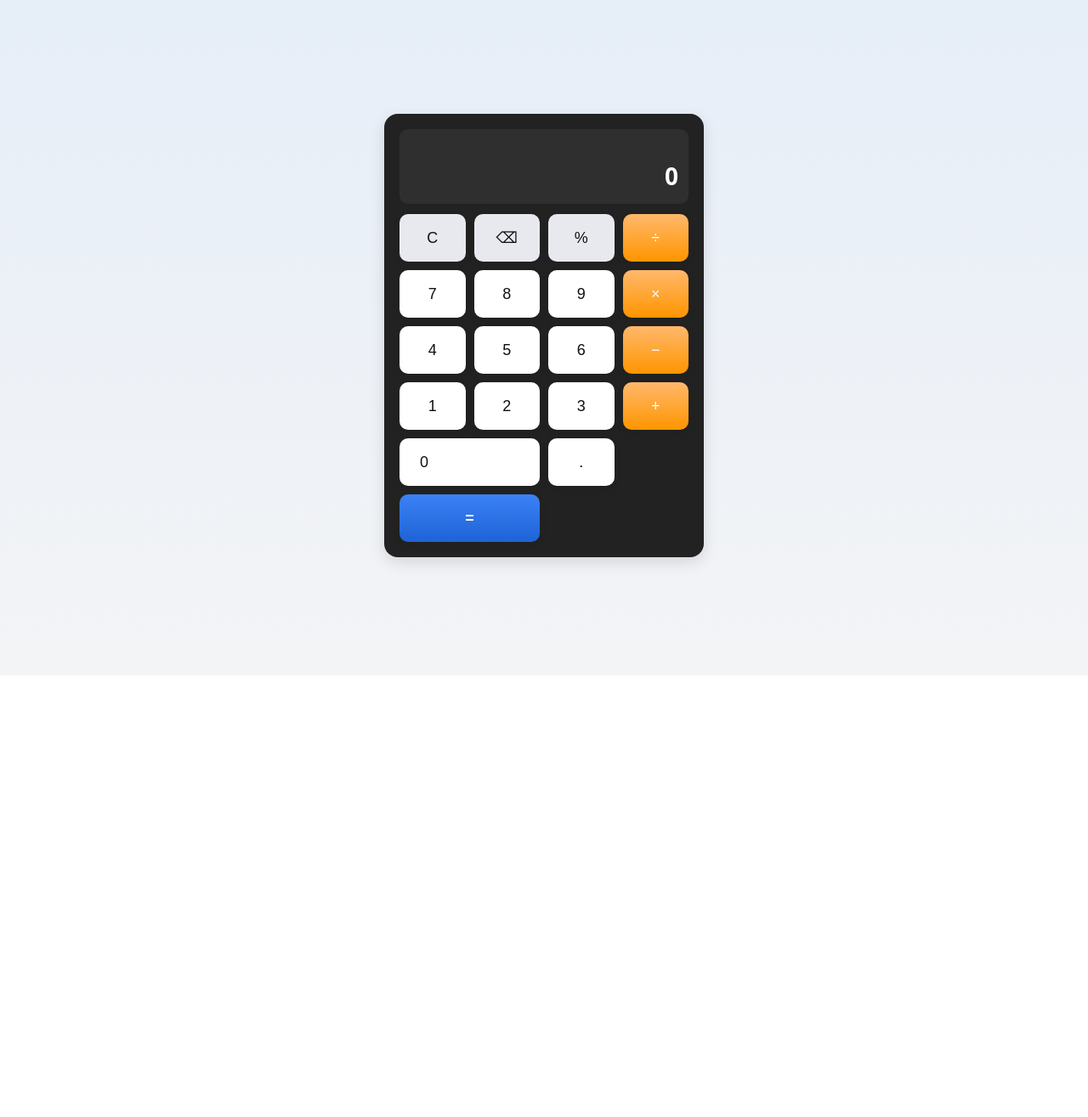
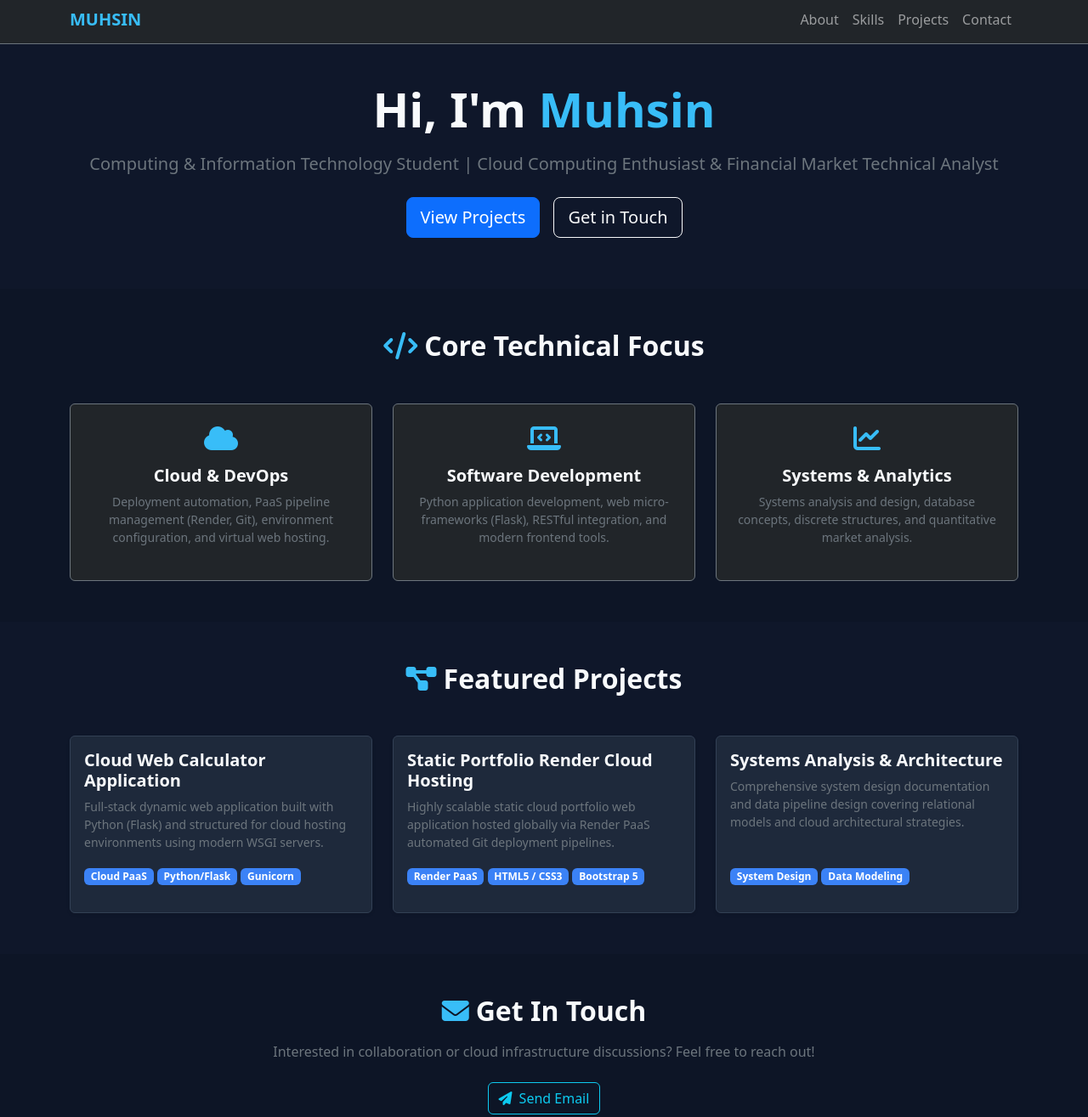
Before and after one commit to muhsin-moha/my-portfolio-app, a plain HTML site: page index.html in a window 1280 px wide. Shown: the part 5-1320 px from the top of the page at 85% size. Before the commit the page ends 800 px from the top, so only its background shows below. Drawn offline with nearby package versions, Linux system fonts and the light colour scheme.

Commit message:
Transform index.html from calculator to portfolio layout
Replaced simple calculator HTML structure with a portfolio layout, including Bootstrap integration and updated styles.

```diff
--- a/index.html
+++ b/index.html
@@ -1,218 +1,180 @@
-<!doctype html>
+<!DOCTYPE html>
 <html lang="en">
 <head>
-  <meta charset="utf-8" />
-  <meta name="viewport" content="width=device-width,initial-scale=1" />
-  <title>Simple Calculator</title>
+    <meta charset="UTF-8">
+    <meta name="viewport" content="width=device-width, initial-scale=1.0">
+    <title>Muhsin | Portfolio</title>
+    <!-- Bootstrap 5 CSS -->
+    <link href="https://cdn.jsdelivr.net/npm/bootstrap@5.3.0/dist/css/bootstrap.min.css" rel="stylesheet">
+    <!-- FontAwesome Icons -->
+    <link rel="stylesheet" href="https://cdnjs.cloudflare.com/ajax/libs/font-awesome/6.4.0/css/all.min.css">
     <style>
-    :root{
-      --bg:#f3f4f6; --panel:#222; --button:#fff; --accent:#ff9500;
-      --muted:#9aa0a6; --shadow: 0 6px 18px rgba(0,0,0,0.12);
-      font-family: system-ui, -apple-system, "Segoe UI", Roboto, "Helvetica Neue", Arial;
+        body {
+            background-color: #0f172a;
+            color: #f8fafc;
+            font-family: system-ui, -apple-system, sans-serif;
         }
-    html,body{height:100%; margin:0; background:linear-gradient(180deg,#e6eef8,#f3f4f6); display:flex; align-items:center; justify-content:center;}
-    .calculator{
-      width:340px; background:var(--panel); border-radius:16px; padding:18px; box-shadow:var(--shadow); color:#fff;
-      display:flex; flex-direction:column; gap:12px;
+        .hero-section {
+            padding: 100px 0 60px;
         }
-    .display{
-      background:rgba(255,255,255,0.06); padding:12px; border-radius:10px; min-height:64px;
-      display:flex; flex-direction:column; justify-content:center; word-break:break-all;
+        .card {
+            background-color: #1e293b;
+            border: 1px solid #334155;
+            color: #f8fafc;
+            transition: transform 0.2s ease-in-out;
         }
-    .expression{ font-size:14px; color:var(--muted); min-height:18px; }
-    .result{ font-size:28px; text-align:right; font-weight:600; margin-top:4px; }
-    .keys{ display:grid; grid-template-columns: repeat(4,1fr); gap:10px; }
-    button.key{
-      height:56px; border-radius:10px; border:0; font-size:18px; cursor:pointer;
-      background:var(--button); color:#111; box-shadow: 0 4px 10px rgba(0,0,0,0.08);
-      transition:transform .06s ease, box-shadow .06s ease;
+        .card:hover {
+            transform: translateY(-5px);
         }
-    button.key:active{ transform:translateY(2px); box-shadow:none; }
-    button.op{ background:linear-gradient(180deg,#ffb86b,var(--accent)); color:#fff; }
-    button.ctrl{ background:#e8e9ee; color:#111; }
-    button.equal{ grid-column: span 2; background:linear-gradient(180deg,#3b82f6,#1e63d6); color:#fff; font-weight:700; }
-    @media (max-width:380px){
-      .calculator{ width:94vw; padding:14px; }
+        .badge-custom {
+            background-color: #3b82f6;
+            color: #fff;
+        }
+        .text-accent {
+            color: #38bdf8;
+        }
+        footer {
+            border-top: 1px solid #334155;
         }
     </style>
 </head>
 <body>
-  <main class="calculator" aria-label="Simple calculator">
-    <div class="display" role="region" aria-live="polite">
-      <div id="expression" class="expression" aria-hidden="true"></div>
-      <div id="result" class="result">0</div>
+
+    <!-- Navigation -->
+    <nav class="navbar navbar-expand-lg navbar-dark bg-dark fixed-top border-bottom border-secondary">
+        <div class="container">
+            <a class="navbar-brand fw-bold text-accent" href="#">MUHSIN</a>
+            <button class="navbar-toggler" type="button" data-bs-toggle="collapse" data-bs-target="#navbarNav">
+                <span class="navbar-toggler-icon"></span>
+            </button>
+            <div class="collapse navbar-collapse" id="navbarNav">
+                <ul class="navbar-nav ms-auto">
+                    <li class="nav-item"><a class="nav-link" href="#about">About</a></li>
+                    <li class="nav-item"><a class="nav-link" href="#skills">Skills</a></li>
+                    <li class="nav-item"><a class="nav-link" href="#projects">Projects</a></li>
+                    <li class="nav-item"><a class="nav-link" href="#contact">Contact</a></li>
+                </ul>
             </div>
+        </div>
+    </nav>
 
-    <div class="keys" role="group" aria-label="Calculator keys">
-      <button class="key ctrl" data-action="clear" title="Clear (C)">C</button>
-      <button class="key ctrl" data-action="back" title="Backspace">⌫</button>
-      <button class="key ctrl" data-action="percent" title="Percent">%</button>
-      <button class="key op" data-value="÷" title="Divide">÷</button>
+    <!-- Hero / About Section -->
+    <section id="about" class="hero-section text-center">
+        <div class="container">
+            <h1 class="display-4 fw-bold mb-3">Hi, I'm <span class="text-accent">Muhsin</span></h1>
+            <p class="lead text-secondary max-w-2xl mx-auto mb-4">
+                Computing & Information Technology Student | Cloud Computing Enthusiast & Financial Market Technical Analyst
+            </p>
+            <div class="d-flex justify-content-center gap-3">
+                <a href="#projects" class="btn btn-primary btn-lg">View Projects</a>
+                <a href="#contact" class="btn btn-outline-light btn-lg">Get in Touch</a>
+            </div>
+        </div>
+    </section>
 
-      <button class="key" data-value="7">7</button>
-      <button class="key" data-value="8">8</button>
-      <button class="key" data-value="9">9</button>
-      <button class="key op" data-value="×">×</button>
+    <!-- Skills Section -->
+    <section id="skills" class="py-5 bg-opacity-10 bg-black">
+        <div class="container">
+            <h2 class="text-center fw-bold mb-5"><i class="fa-solid fa-code text-accent me-2"></i>Core Technical Focus</h2>
+            <div class="row g-4 text-center">
+                <div class="col-md-4">
+                    <div class="p-4 rounded border border-secondary bg-dark h-100">
+                        <i class="fa-solid fa-cloud fa-2x text-accent mb-3"></i>
+                        <h4 class="h5 fw-bold">Cloud & DevOps</h4>
+                        <p class="small text-secondary">Deployment automation, PaaS pipeline management (Render, Git), environment configuration, and virtual web hosting.</p>
+                    </div>
+                </div>
+                <div class="col-md-4">
+                    <div class="p-4 rounded border border-secondary bg-dark h-100">
+                        <i class="fa-solid fa-laptop-code fa-2x text-accent mb-3"></i>
+                        <h4 class="h5 fw-bold">Software Development</h4>
+                        <p class="small text-secondary">Python application development, web micro-frameworks (Flask), RESTful integration, and modern frontend tools.</p>
+                    </div>
+                </div>
+                <div class="col-md-4">
+                    <div class="p-4 rounded border border-secondary bg-dark h-100">
+                        <i class="fa-solid fa-chart-line fa-2x text-accent mb-3"></i>
+                        <h4 class="h5 fw-bold">Systems & Analytics</h4>
+                        <p class="small text-secondary">Systems analysis and design, database concepts, discrete structures, and quantitative market analysis.</p>
+                    </div>
+                </div>
+            </div>
+        </div>
+    </section>
 
-      <button class="key" data-value="4">4</button>
-      <button class="key" data-value="5">5</button>
-      <button class="key" data-value="6">6</button>
-      <button class="key op" data-value="−">−</button>
+    <!-- Projects Section -->
+    <section id="projects" class="py-5">
+        <div class="container">
+            <h2 class="text-center fw-bold mb-5"><i class="fa-solid fa-diagram-project text-accent me-2"></i>Featured Projects</h2>
+            <div class="row g-4">
+                <!-- Project 1 -->
+                <div class="col-md-6 col-lg-4">
+                    <div class="card h-100 shadow-sm">
+                        <div class="card-body d-flex flex-column">
+                            <h5 class="card-title fw-bold">Cloud Web Calculator Application</h5>
+                            <p class="card-text text-secondary small flex-grow-1">
+                                Full-stack dynamic web application built with Python (Flask) and structured for cloud hosting environments using modern WSGI servers.
+                            </p>
+                            <div class="mb-3">
+                                <span class="badge badge-custom">Cloud PaaS</span>
+                                <span class="badge badge-custom">Python/Flask</span>
+                                <span class="badge badge-custom">Gunicorn</span>
+                            </div>
+                        </div>
+                    </div>
+                </div>
+                <!-- Project 2 -->
+                <div class="col-md-6 col-lg-4">
+                    <div class="card h-100 shadow-sm">
+                        <div class="card-body d-flex flex-column">
+                            <h5 class="card-title fw-bold">Static Portfolio Render Cloud Hosting</h5>
+                            <p class="card-text text-secondary small flex-grow-1">
+                                Highly scalable static cloud portfolio web application hosted globally via Render PaaS automated Git deployment pipelines.
+                            </p>
+                            <div class="mb-3">
+                                <span class="badge badge-custom">Render PaaS</span>
+                                <span class="badge badge-custom">HTML5 / CSS3</span>
+                                <span class="badge badge-custom">Bootstrap 5</span>
+                            </div>
+                        </div>
+                    </div>
+                </div>
+                <!-- Project 3 -->
+                <div class="col-md-6 col-lg-4">
+                    <div class="card h-100 shadow-sm">
+                        <div class="card-body d-flex flex-column">
+                            <h5 class="card-title fw-bold">Systems Analysis & Architecture</h5>
+                            <p class="card-text text-secondary small flex-grow-1">
+                                Comprehensive system design documentation and data pipeline design covering relational models and cloud architectural strategies.
+                            </p>
+                            <div class="mb-3">
+                                <span class="badge badge-custom">System Design</span>
+                                <span class="badge badge-custom">Data Modeling</span>
+                            </div>
+                        </div>
+                    </div>
+                </div>
+            </div>
+        </div>
+    </section>
 
-      <button class="key" data-value="1">1</button>
-      <button class="key" data-value="2">2</button>
-      <button class="key" data-value="3">3</button>
-      <button class="key op" data-value="+">+</button>
+    <!-- Contact Section -->
+    <section id="contact" class="py-5 bg-opacity-10 bg-black">
+        <div class="container text-center">
+            <h2 class="fw-bold mb-3"><i class="fa-solid fa-envelope text-accent me-2"></i>Get In Touch</h2>
+            <p class="text-secondary mb-4">Interested in collaboration or cloud infrastructure discussions? Feel free to reach out!</p>
+            <a href="mailto:oyugaejames@gmail.com" class="btn btn-outline-info"><i class="fa-solid fa-paper-plane me-2"></i>Send Email</a>
+        </div>
+    </section>
 
-      <button class="key" data-value="0" style="grid-column: span 2; text-align:left; padding-left:24px;">0</button>
-      <button class="key" data-value=".">.</button>
-      <button class="key equal" data-action="equals" title="Equals">=</button>
+    <!-- Footer -->
+    <footer class="py-4 text-center text-secondary small bg-dark">
+        <div class="container">
+            <p class="m-0">&copy; 2026 Muhsin. Hosted on Render Cloud PaaS.</p>
         </div>
-  </main>
+    </footer>
 
-  <script>
-    (function(){
-      const exprEl = document.getElementById('expression');
-      const resultEl = document.getElementById('result');
-      let expression = ''; // stores displayed expression with operator symbols (× ÷ −)
-      let lastKey = '';    // track last key type: 'num','op','dot','equals'
-
-      const operators = { '×':'*', '÷':'/', '−':'-' };
-
-      function updateDisplay(){
-        exprEl.textContent = expression;
-        if(!expression) resultEl.textContent = '0';
-      }
-
-      function safeEvaluate(raw){
-        // convert display operators to JS operators
-        let jsExpr = raw.replace(/×/g,'*').replace(/÷/g,'/').replace(/−/g,'-').replace(/%/g,'/100');
-        // prevent starting with operator except minus
-        jsExpr = jsExpr.replace(/^[+\/*]/,'');
-        try{
-          // Use Function instead of eval to be slightly safer
-          const val = Function('"use strict"; return (' + jsExpr + ')')();
-          if (typeof val === 'number' && isFinite(val)) {
-            // trim trailing .0
-            return Math.round((val + Number.EPSILON) * 1e12) / 1e12;
-          } else {
-            return 'Error';
-          }
-        }catch(e){
-          return 'Error';
-        }
-      }
-
-      function pressValue(v){
-        if (v === '.') {
-          // avoid multiple decimals in the same number
-          const parts = expression.split(/[\+\−\×\÷]/);
-          const last = parts[parts.length - 1];
-          if (last.includes('.')) return;
-          if (lastKey === 'equals') {
-            expression = '0.';
-          } else {
-            if (!last) expression += '0.';
-            else expression += '.';
-          }
-          lastKey = 'dot';
-        } else if (/[0-9]/.test(v)) {
-          if (lastKey === 'equals') {
-            expression = v;
-          } else {
-            expression += v;
-          }
-          lastKey = 'num';
-        } else {
-          // operator pressed
-          if (!expression && v === '−') {
-            // allow negative start
-            expression = '−';
-            lastKey = 'op';
-            return;
-          }
-          // replace last operator if user types two in a row
-          if (/[+\−\×\÷]$/.test(expression)) {
-            expression = expression.slice(0,-1) + v;
-          } else {
-            expression += v;
-          }
-          lastKey = 'op';
-        }
-        updateDisplay();
-      }
-
-      function pressEquals(){
-        if (!expression) return;
-        const res = safeEvaluate(expression);
-        resultEl.textContent = res;
-        expression = String(res === 'Error' ? '' : res).replace(/-/g,'−'); // show negative sign as display minus
-        lastKey = 'equals';
-        exprEl.textContent = ''; // optional: keep result only
-      }
-
-      function pressClear(){
-        expression = '';
-        resultEl.textContent = '0';
-        lastKey = '';
-        updateDisplay();
-      }
-
-      function pressBack(){
-        if (lastKey === 'equals') { pressClear(); return; }
-        expression = expression.slice(0,-1);
-        updateDisplay();
-      }
-
-      // Handle percent as immediate operation on last number: convert "50%" -> "0.5"
-      function pressPercent(){
-        // find last number
-        const match = expression.match(/([0-9]*\.?[0-9]+)$|([−][0-9]*\.?[0-9]+)$/);
-        if (!match) return;
-        const num = match[0].replace('−','-');
-        const percentVal = String(Number(num) / 100);
-        expression = expression.slice(0, match.index) + percentVal.replace(/-/,'−');
-        updateDisplay();
-      }
-
-      document.querySelectorAll('.key').forEach(btn=>{
-        btn.addEventListener('click',()=>{
-          const val = btn.getAttribute('data-value');
-          const action = btn.getAttribute('data-action');
-          if (action === 'clear') pressClear();
-          else if (action === 'back') pressBack();
-          else if (action === 'equals') pressEquals();
-          else if (action === 'percent') pressPercent();
-          else if (val) pressValue(val);
-        });
-      });
-
-      // keyboard support
-      window.addEventListener('keydown', (e) => {
-        if (e.key >= '0' && e.key <= '9') { pressValue(e.key); e.preventDefault(); return; }
-        if (e.key === '.' || e.key === ',') { pressValue('.'); e.preventDefault(); return; }
-        if (e.key === '/' || e.key === '*') pressValue(e.key === '/' ? '÷' : '×');
-        if (e.key === '-' ) pressValue('−');
-        if (e.key === '+' ) pressValue('+');
-        if (e.key === 'Enter' || e.key === '=') { pressEquals(); e.preventDefault(); return; }
-        if (e.key === 'Backspace') { pressBack(); e.preventDefault(); return; }
-        if (e.key.toLowerCase() === 'c') { pressClear(); return; }
-        if (e.key === '%') { pressPercent(); return; }
-      });
-
-      // live small preview calculation while typing (optional)
-      const livePreview = () => {
-        if (!expression || lastKey === 'equals') return;
-        const res = safeEvaluate(expression);
-        resultEl.textContent = (res === 'Error') ? '…' : res;
-      };
-      // update preview on each change
-      const observer = new MutationObserver(livePreview);
-      observer.observe(exprEl, { childList: true, characterData: true, subtree: true });
-
-      // initial render
-      updateDisplay();
-    })();
-  </script>
+    <!-- Bootstrap 5 JS Bundle -->
+    <script src="https://cdn.jsdelivr.net/npm/bootstrap@5.3.0/dist/js/bootstrap.bundle.min.js"></script>
 </body>
 </html>
```
Lines whose indentation alone changed are shown as unchanged.
